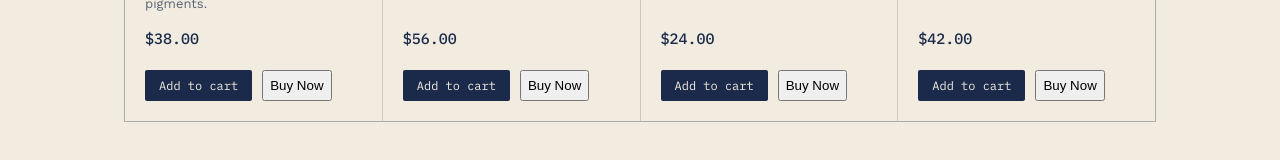
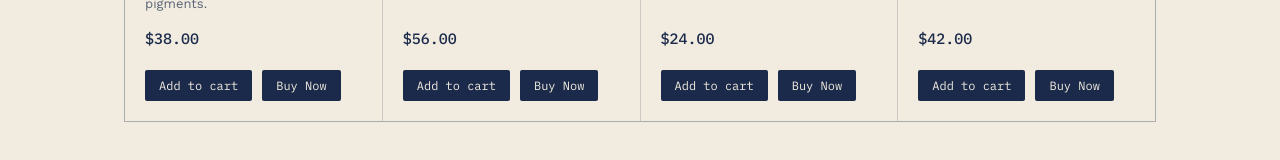
Before and after one commit to aminul-islam-be/techUniverse-, a Next.js app: page / in a window 1280 px wide. Shown: the part 880-1040 px from the top of the page. Built offline with nearby package versions, Linux system fonts and the light colour scheme; no server answers.

Commit message:
Refactor BuyNowButton to use Next.js router

```diff
--- /dev/null
+++ b/components/BuyNowButton.js
@@ -0,0 +1,28 @@
+"use client";
+
+import { useRouter } from "next/navigation";
+
+export default function BuyNowButton({
+  amount,
+  productName,
+}) {
+  const router = useRouter();
+
+  const handleBuyNow = () => {
+    const params = new URLSearchParams({
+      amount: amount.toString(),
+      product: productName,
+    });
+
+    router.push(`/checkout?${params.toString()}`);
+  };
+
+  return (
+    <button
+      onClick={handleBuyNow}
+      className="buy-btn"
+    >
+      Buy Now
+    </button>
+  );
+}
--- a/components/BuyNowButton.tsx
+++ /dev/null
@@ -1,49 +0,0 @@
-"use client";
-
-type BuyNowButtonProps = {
-  amount: number;
-  productName: string;
-};
-
-export default function BuyNowButton({
-  amount,
-  productName,
-}: BuyNowButtonProps) {
-  const handleBuyNow = async () => {
-    try {
-      const response = await fetch("/api/sslcommerz/init", {
-        method: "POST",
-        headers: {
-          "Content-Type": "application/json",
-        },
-        body: JSON.stringify({
-          amount,
-          productName,
-          customerName: "Test Customer",
-          customerEmail: "test@example.com",
-          customerPhone: "01700000000",
-        }),
-      });
-
-      const data = await response.json();
-
-      if (data.success && data.gatewayURL) {
-        window.location.href = data.gatewayURL;
-      } else {
-        alert(data.message || "Payment initialization failed.");
-      }
-    } catch (error) {
-      console.error(error);
-      alert("Something went wrong.");
-    }
-  };
-
-  return (
-    <button
-      onClick={handleBuyNow}
-      className="bg-blue-600 hover:bg-blue-700 text-white px-5 py-2 rounded-lg"
-    >
-      Buy Now
-    </button>
-  );
-}
```
